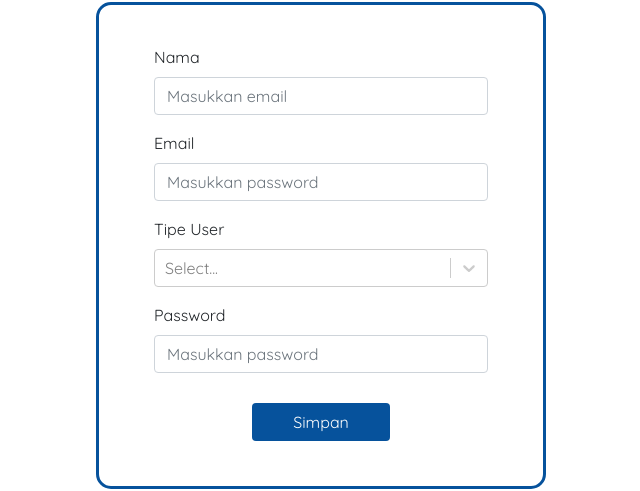
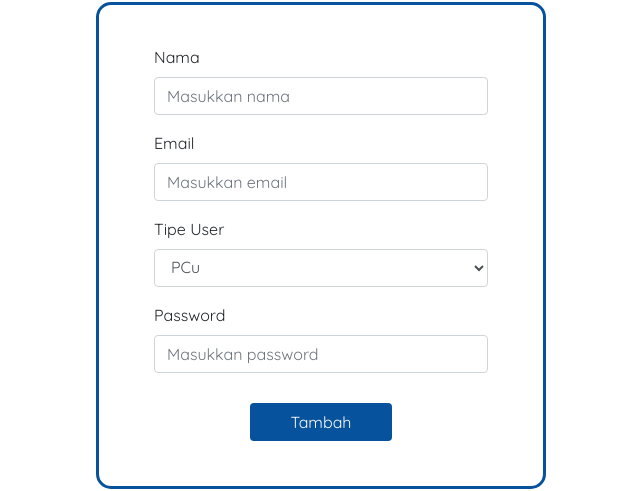
Before and after one commit to irfaul/booking-services, a React (Create React App) app in the folder booking-services/: page /bpba/tambah-user in a window 1280 px wide. Shown: the part 152-643 px from the top of the page, without its empty margins (319-959 px from the left). Built offline with nearby package versions, Linux system fonts and the light colour scheme.

Commit message:
connect api tambah user

```diff
--- a/booking-services/src/pages/bpba/tambahUser.js
+++ b/booking-services/src/pages/bpba/tambahUser.js
@@ -1,48 +1,88 @@
-import React, {Component} from 'react';
-import Select from 'react-select';
-import '../../style/bpba-tambah.css';
+import React,{useState} from "react";
+import axios from 'axios';
+import { FormGroup, Label, Input } from "reactstrap";
+import "../../style/bpba-tambah.css";
 
-class Tambah extends Component {
-    render() {
-        const options = [
-            { value: 'pbam', label: 'PBAM' },
-            { value: 'pba', label: 'PBA' },
-            { value: 'pcu', label: 'PCU' }
-          ]
+const Tambah = () => {
+
+    const [name, setName] = useState('');
+    const [email, setEmail] = useState('');
+    const [password, setPassword] = useState('');
+    const [role, setRole] = useState('');
+
+    const handleSubmit = e => {
+        e.preventDefault();
+
+        const data = {
+            name: name,
+            email: email,
+            password: password,
+            role: role,
+            status: 1
+        };
+
+        axios.post('guest/register', data)
+            .then(res => {
+                console.log(res);
+            })
+            .catch(err => {
+                // console.log(err)
+            })
+    };
 
     return (
       <div>
         <h3>Tambah User</h3>
         <div className="auth-wrapper">
           <div className="auth-inner">
-                    <form>
+            <form onSubmit={handleSubmit}>
               <div className="form-group">
                 <label>Nama</label>
-                            <input type="text" className="form-control" placeholder="Masukkan email" />
+                <input
+                  type="text"
+                  className="form-control"
+                  placeholder="Masukkan nama"
+                  onChange= {e => setName(e.target.value)}
+                />
               </div>
 
               <div className="form-group">
                 <label>Email</label>
-                            <input type="email" className="form-control" placeholder="Masukkan password" />
+                <input
+                  type="email"
+                  className="form-control"
+                  placeholder="Masukkan email"
+                  onChange= {e => setEmail(e.target.value)}
+                />
               </div>
 
               <div className="form-group">
-                            <label>Tipe User</label>
-                            <Select options={options} onChange={e => this.role = e.target.value}/>
+                <FormGroup>
+                  <Label for="tipeUser">Tipe User</Label>
+                  <Input type="select" name="select" id="tipeUser" onChange={e => setRole(e.target.value)}>
+                    <option value="PCU">PCu</option>
+                    <option value="PBA">PBA</option>
+                    <option value="PBAM">PBAM</option>
+                  </Input>
+                </FormGroup>
               </div>
 
               <div className="form-group">
                 <label>Password</label>
-                            <input type="password" className="form-control" placeholder="Masukkan password" />
+                <input
+                  type="password"
+                  className="form-control"
+                  placeholder="Masukkan password"
+                  onChange= {e => setPassword(e.target.value)}
+                />
               </div>
 
-                        <button className="btn btn-login">Simpan</button>
+              <button className="btn btn-login">Tambah</button>
             </form>
           </div>
         </div>
       </div>
-       )
-    }
+    );
 }
 
 export default Tambah;
```
Lines whose indentation alone changed are shown as unchanged.
